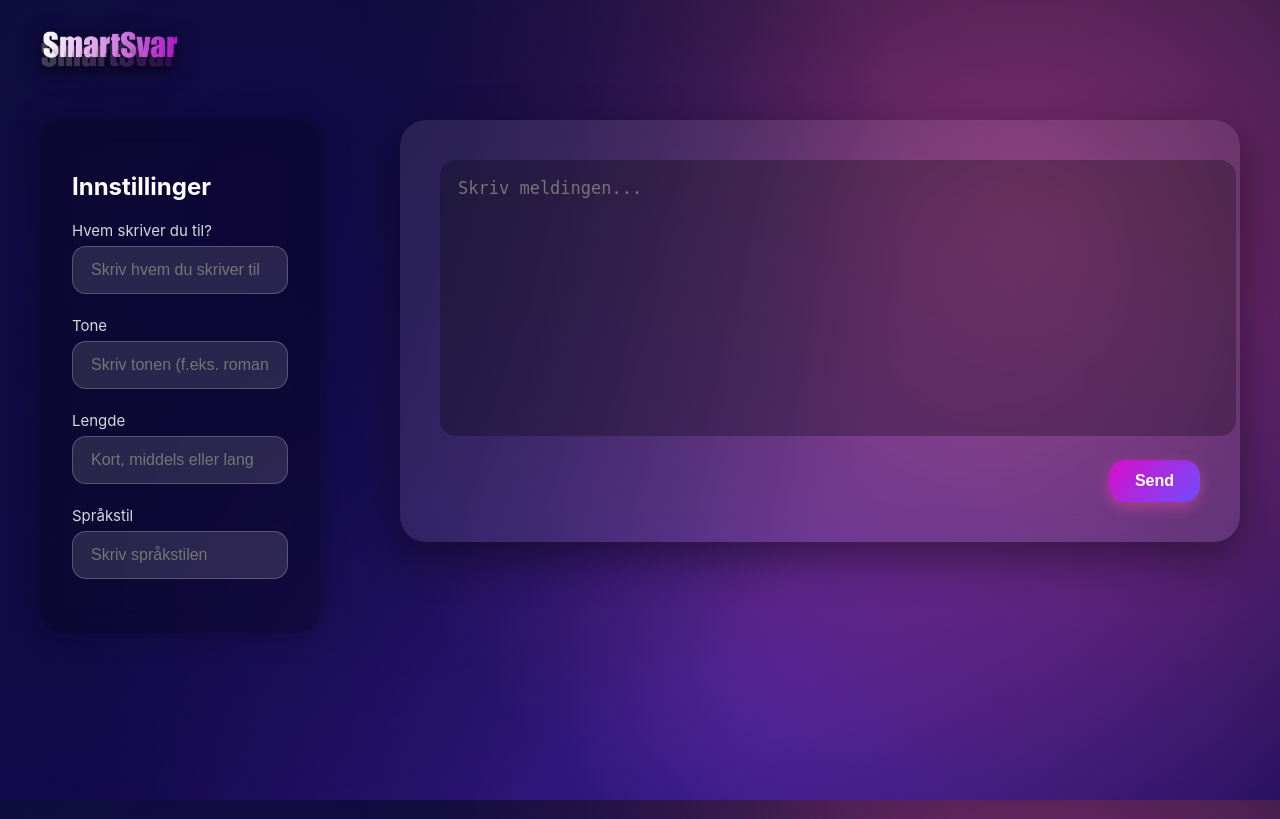
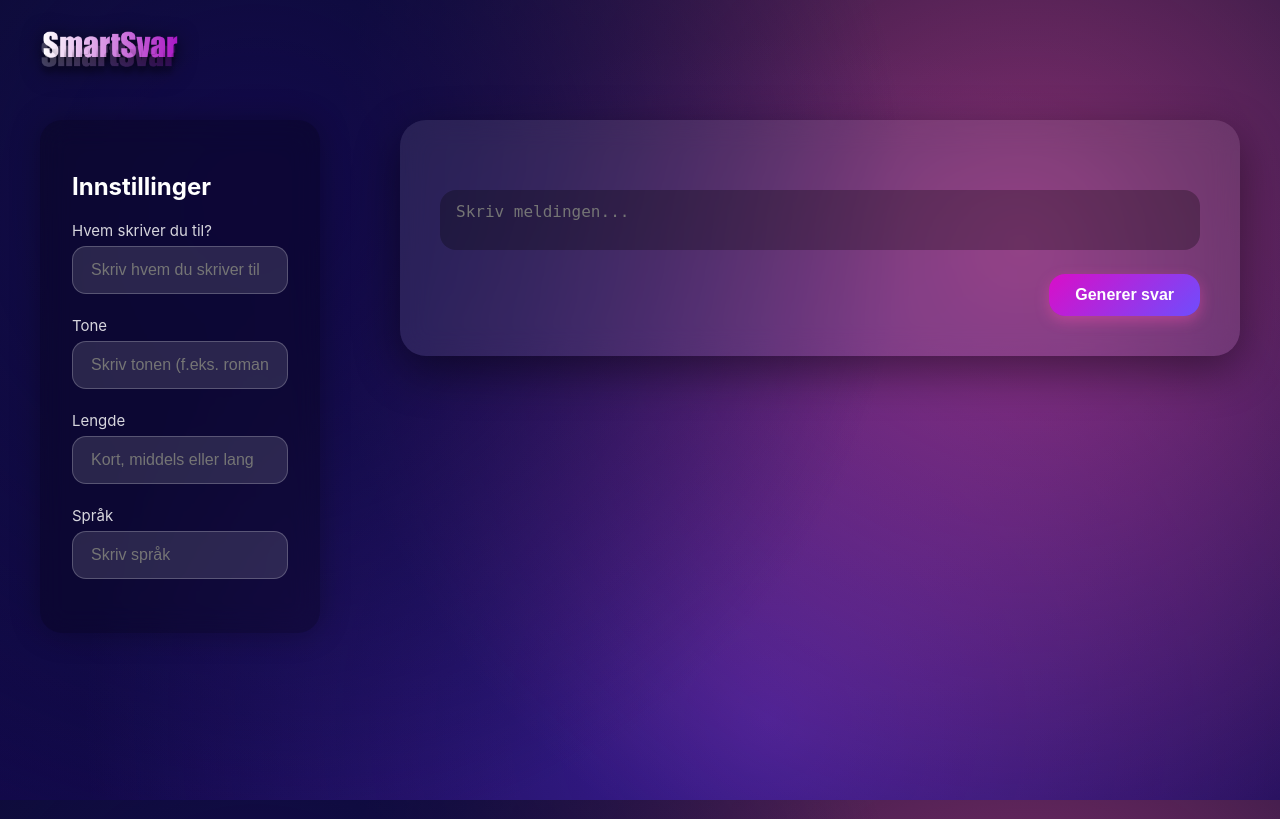
Before and after one commit to eya071/SmartSvar, a Flask app: page /annen in a window 1280 px wide. Shown: the top 819 px of the page. Run offline with Flask 3, Linux system fonts and the light colour scheme; data that the repository does not hold is empty.

Commit message:
Oppdatert Flask og chat med dynamiske svar

```diff
--- a/app.py
+++ b/app.py
@@ -1,6 +1,5 @@
-from flask import Flask, render_template
+from flask import Flask, render_template, request, jsonify
 import mariadb
-
 from database import get_db_connection
 
 app = Flask(__name__)
@@ -11,7 +10,15 @@ def root():
 
 @app.route('/annen')
 def annen():
-    return render_template("page2.html")
+    try:
+        conn = get_db_connection()
+        cursor = conn.cursor(dictionary=True)  # gir kolonnenavn som dict
+        cursor.execute("SELECT * FROM prompts;")
+        prompts = cursor.fetchall()
+        conn.close()
+        return render_template("page2.html", prompts=prompts)
+    except Exception as e:
+        return f"Error: {e}"
 
 @app.route("/ping")
 def ping():
@@ -27,18 +34,50 @@ def getUsers():
     try:
         conn = get_db_connection()
         cursor = conn.cursor()
-
-        cursor.execute(
-            "SELECT * FROM prompts;"
-        )
+        cursor.execute("SELECT * FROM prompts;")
         messages = [row for row in cursor.fetchall()]
         conn.close()
+        return messages
+    except Exception as e:
+        return {"ok": False, "error": str(e)}, 500
 
-        return messages
+# ----------------------------
+# NY ROUTE: Generer svar
+# ----------------------------
+@app.route("/generate", methods=["POST"])
+def generate():
+    data = request.get_json()
+    melding = data.get("melding", "")
+    mottaker = data.get("mottaker", "")
+    tone = data.get("tone", "")
+    lengde = data.get("lengde", "")
+    stil = data.get("stil", "")
 
+    try:
+        conn = get_db_connection()
+        cursor = conn.cursor(dictionary=True)
+
+        # Hent et forslag som matcher mottaker, tone eller lengde, ikke eksakt melding
+        cursor.execute(
+            """
+            SELECT forslag
+            FROM prompts
+            WHERE (mottaker LIKE %s OR tone LIKE %s OR lengde LIKE %s)
+            ORDER BY RAND()
+            LIMIT 1
+            """,
+            (f"%{mottaker}%", f"%{tone}%", f"%{lengde}%")
+        )
+        row = cursor.fetchone()
+        conn.close()
+
+        if row:
+            return jsonify({"forslag": row["forslag"]})
+        else:
+            return jsonify({"forslag": "Her er et generelt forslag: Hei! Jeg svarer straks på meldingen din."})
 
     except Exception as e:
-        return {"ok": False, "error": str(e)}, 500
+        return jsonify({"forslag": f"Error: {e}"})
 
 
 if __name__ == '__main__':
--- a/database.py
+++ b/database.py
@@ -3,15 +3,16 @@ import os
 from dotenv import load_dotenv
 
 load_dotenv()
+
 USER = os.getenv("USER")
 PASSWORD = os.getenv("PASSWORD")
+
 def get_db_connection():
     conn = mariadb.connect(
         user=USER,
         password=PASSWORD,
-        host="10.200.11.21",
+        host="127.0.0.1",
         port=3306,
         database="smartdb"
     )
-
     return conn
--- a/static/style.css
+++ b/static/style.css
@@ -190,17 +190,18 @@ body {
 /* textarea */
 .chat-input {
   width: 100%;
-  height: 240px;
+  height: 60px; /* tidligere 240px */
   resize: none;
-
-  padding: 18px;
+  padding: 12px 16px;
   background: rgba(0, 0, 0, 0.28);
   border: none;
   border-radius: 16px;
-
   color: white;
   outline: none;
-  font-size: 17px;
+  font-size: 16px;
+  box-sizing: border-box;
+  min-height: 40px;
+  max-height: 120px;
 }
 
 /* button container */
@@ -233,3 +234,31 @@ body {
   font-size: 14px;
   letter-spacing: 0.6px;
 }
+.chat-messages {
+  max-height: 400px;
+  overflow-y: auto;
+  padding: 10px;
+  display: flex;
+  flex-direction: column;
+  gap: 10px;
+  margin-bottom: 10px;
+}
+
+.chat-bubble {
+  padding: 12px 18px;
+  border-radius: 16px;
+  max-width: 70%;
+  word-wrap: break-word;
+}
+
+.chat-bubble.user {
+  background-color: #2db7ff;
+  color: white;
+  align-self: flex-end;
+}
+
+.chat-bubble.bot {
+  background-color: rgba(255, 255, 255, 0.12);
+  color: white;
+  align-self: flex-start;
+}
--- a/templates/page2.html
+++ b/templates/page2.html
@@ -32,21 +32,81 @@
         <label>Lengde</label>
         <input type="text" placeholder="Kort, middels eller lang" />
 
-        <label for="stil">Språkstil</label>
-        <input id="stil" type="text" placeholder="Skriv språkstilen" />
+        <label for="stil">Språk</label>
+        <input id="stil" type="text" placeholder="Skriv språk" />
       </section>
 
       <!-- HØYRE PANEL -->
       <section class="chat-window">
+        <div id="chat-messages" class="chat-messages"></div>
+
         <textarea
+          id="chat-input"
           class="chat-input"
           placeholder="Skriv meldingen..."
         ></textarea>
 
         <div class="chat-buttons">
-          <button class="btn primary small">Send</button>
+          <button class="btn primary small" onclick="sendMessage()">
+            Generer svar
+          </button>
         </div>
       </section>
+
+      <script>
+        const chatInput = document.getElementById("chat-input");
+        const chatMessages = document.getElementById("chat-messages");
+        let firstClickDone = false; // holder styr på første klikk
+
+        function createMessageElement(message, sender) {
+          const div = document.createElement("div");
+          div.classList.add("chat-bubble", sender); // 'user' eller 'bot'
+          div.innerText = message;
+          return div;
+        }
+
+        function sendMessage() {
+          const message = chatInput.value.trim();
+          if (!message) return;
+
+          // Vis brukerens melding
+          chatMessages.appendChild(createMessageElement(message, "user"));
+          chatInput.value = "";
+
+          // Send til Flask
+          fetch("/generate", {
+            method: "POST",
+            headers: { "Content-Type": "application/json" },
+            body: JSON.stringify({ melding: message }),
+          })
+            .then((res) => res.json())
+            .then((data) => {
+              // Vis botens svar
+              chatMessages.appendChild(
+                createMessageElement(data.forslag, "bot")
+              );
+              chatMessages.scrollTop = chatMessages.scrollHeight; // scroll til siste melding
+            });
+
+          firstClickDone = true;
+        }
+
+        // Lytt på Enter-tast
+        chatInput.addEventListener("keydown", (e) => {
+          if (e.key === "Enter" && !e.shiftKey) {
+            // Shift+Enter for linjeskift
+            e.preventDefault();
+            if (firstClickDone) {
+              sendMessage();
+            }
+          }
+        });
+
+        // Første gang må man klikke på knappen
+        document
+          .querySelector(".btn.primary.small")
+          .addEventListener("click", sendMessage);
+      </script>
     </main>
 
     <footer class="site-footer">
```
